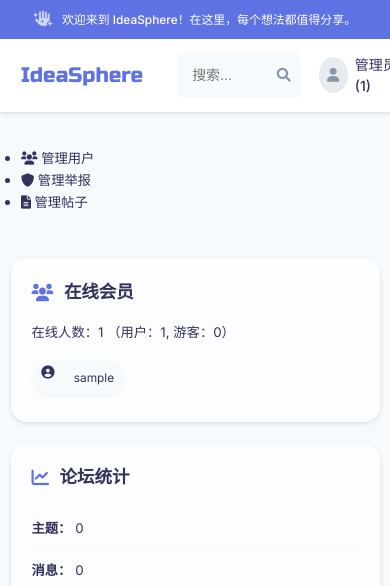
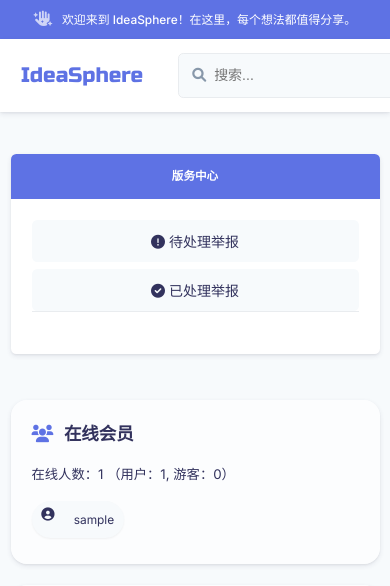
Before and after one commit to virgil698/IdeaSphere, a Flask app: page /moderation in a window 390 px wide; the page is wider, and only the part inside the window is pictured. Shown: the top 586 px of that part. Run offline with Flask 3, Linux system fonts and the light colour scheme; the visitor is signed in with stand-in values (Sample User, id 1); tables that the repository leaves empty hold one stand-in row (values such as "Sample post"); parts of the project's set-up code (start-up, migrations or seed data) failed here and were passed over; some libraries are stand-ins or nearby versions.

Commit message:
版务中心重写（待测试）

```diff
--- a/app.py
+++ b/app.py
@@ -1,4 +1,5 @@
 import os
+
 import pytz
 from flask import Flask, request, session, redirect, url_for, g, jsonify, render_template
 from flask_apscheduler import APScheduler
@@ -15,18 +16,18 @@
 from src.functions.icenter.index_logic_for_icenter import return_icenter_index_templates, \
     return_icenter_execute_sql_templates, return_icenter_editor
 from src.functions.index import index_logic, newest_logic, global_logic
+from src.functions.moderation.moderation import moderation_bp
 from src.functions.parser.markdown_parser import remove_markdown
 from src.functions.perm.permission_groups import permission_group_logic
 from src.functions.section.section import section_bp
 from src.functions.service import monitor
 from src.functions.service.editor import editor_tool
 from src.functions.service.intstall import install_logic
-from src.functions.service.moderation import moderation_panel_logic, manage_reports_logic, manage_users_logic, \
-    manage_posts_logic, delete_post_logic
+from src.functions.service.moderation import manage_posts_logic, delete_post_logic
 from src.functions.service.post_logic import create_post_logic, view_post_logic
 from src.functions.service.search import search_logic
 from src.functions.service.user_logic import register_logic, login_logic, logout_logic
-from src.functions.service.user_operations import reply_logic, report_post_logic, like_post_logic, report_comment_logic, \
+from src.functions.service.user_operations import reply_logic, like_post_logic, \
     like_comment_logic, upgrade_user_logic, downgrade_user_logic, handle_report_logic, edit_post_logic, \
     follow_user_logic, unfollow_user_logic, get_following_logic, get_followers_logic
 from src.functions.service.user_routes import user_bp
@@ -71,6 +72,9 @@
 
 # 注册用户页面蓝图
 app.register_blueprint(user_bp)
+
+# 注册版务中心页面蓝图
+app.register_blueprint(moderation_bp)
 
 app.jinja_env.globals.update(remove_markdown=remove_markdown)
 
@@ -173,26 +177,6 @@
 @app.route('/post/<int:post_id>', methods=['GET', 'POST'])
 def view_post(post_id):
     return view_post_logic(post_id)
-
-@app.route('/moderation')
-def moderation_panel():
-    return moderation_panel_logic()
-
-@app.route('/manage_users')
-def manage_users():
-    return manage_users_logic()
-
-@app.route('/manage_reports')
-def manage_reports():
-    return manage_reports_logic()
-
-@app.route('/report_post/<int:post_id>', methods=['POST'])
-def report_post(post_id):
-    return report_post_logic(post_id)
-
-@app.route('/report_comment/<int:comment_id>', methods=['POST'])
-def report_comment(comment_id):
-    return report_comment_logic(comment_id)
 
 @app.route('/like_post/<int:post_id>', methods=['POST'])
 def like_post(post_id):
--- /dev/null
+++ b/src/functions/moderation/moderation.py
@@ -0,0 +1,56 @@
+# src/functions/moderation/moderation.py
+
+from datetime import datetime
+
+from flask import Blueprint, g, jsonify, request, abort, render_template
+
+from src.functions.database.models import Report, db
+
+moderation_bp = Blueprint('moderation', __name__)
+
+@moderation_bp.route('/moderation')
+def moderation_panel():
+    return render_template('moderation/moderation_panel.html')
+
+@moderation_bp.route('/reports/pending')
+def moderation_reports_pending():
+    reports = Report.query.filter_by(status='pending').all()
+    pagination_pages = [1, 2, 3, 4, 5]  # 示例分页数据
+    current_page = 1  # 示例当前页码
+    return render_template('moderation/moderation_reports_pending.html', pending_reports=reports, pagination_pages=pagination_pages, current_page=current_page)
+
+@moderation_bp.route('/reports/processed')
+def moderation_reports_processed():
+    reports = Report.query.filter(Report.status != 'pending').all()
+    pagination_pages = [1, 2, 3, 4, 5]  # 示例分页数据
+    current_page = 1  # 示例当前页码
+    return render_template('moderation/moderation_reports_processed.html', processed_reports=reports, pagination_pages=pagination_pages, current_page=current_page)
+
+@moderation_bp.route('/handle_report/<int:report_id>', methods=['POST'])
+def handle_report(report_id):
+    if g.role not in ['admin', 'moderator']:
+        abort(403)
+    report = Report.query.get(report_id)
+    if not report:
+        abort(404)
+    status = request.json.get('status')
+    if status not in ['valid', 'invalid']:
+        return jsonify({'success': False, 'message': '无效的状态值'})
+    if status == 'valid':
+        if report.post:
+            report.post.deleted = True
+            report.post.delete_reason = report.reason
+            report.post.delete_time = datetime.now()
+        elif report.comment:
+            report.comment.deleted = True
+            report.comment.delete_reason = report.reason
+            report.comment.delete_time = datetime.now()
+        report.status = 'closed'
+        report.resolved_by = g.user.id if g.user else None
+        db.session.commit()
+        return jsonify({'success': True, 'message': '已违规，内容已隐藏'})
+    elif status == 'invalid':
+        report.status = 'closed'
+        report.resolved_by = g.user.id if g.user else None
+        db.session.commit()
+        return jsonify({'success': True, 'message': '未违规，举报已关闭'})
--- a/static/css/moderation_panel.css
+++ b/static/css/moderation_panel.css
@@ -0,0 +1,198 @@
+/* 版务中心主样式 */
+.moderation-panel {
+    margin-top: 2rem;
+    border-radius: 50%;
+}
+
+/* 卡片样式 */
+.card {
+    box-shadow: var(--shadow-sm);
+    border-radius: var(--border-radius);
+    overflow: hidden;
+    margin-bottom: 1.5rem;
+    background-color: var(--background-primary);
+}
+
+.card-header-banwu {
+    background-color: var(--primary-color);
+    color: white;
+    padding: 1rem;
+    font-weight: 600;
+}
+
+.card-body {
+    padding: 1.5rem;
+}
+
+/* 版务菜单 */
+.moderation-menu {
+    margin-bottom: 1.5rem;
+}
+
+.nav-tabs {
+    display: flex;
+    gap: 0.5rem;
+    padding: 0;
+    list-style: none;
+    border-bottom: 1px solid var(--border-color);
+}
+
+.nav-tab {
+    padding: 0.75rem 1.25rem;
+    background-color: var(--background-secondary);
+    color: var(--text-primary);
+    text-decoration: none;
+    border-radius: var(--border-radius);
+    transition: var(--transition-base);
+}
+
+.nav-tab:hover {
+    background-color: var(--background-tertiary);
+}
+
+.nav-tab.active {
+    background-color: var(--primary-color);
+    color: white;
+}
+
+/* 标签页标题和操作 */
+.tab-header {
+    display: flex;
+    justify-content: space-between;
+    align-items: center;
+    margin-bottom: 1.5rem;
+}
+
+.tab-header h4 {
+    margin: 0;
+    font-size: 1.25rem;
+    color: var(--text-primary);
+}
+
+/* 报告列表 */
+.report-list {
+    width: 100%;
+}
+
+.table {
+    width: 100%;
+    border-collapse: collapse;
+}
+
+.table th, .table td {
+    padding: 0.75rem;
+    text-align: left;
+    border-bottom: 1px solid var(--border-color);
+}
+
+.table th {
+    background-color: var(--background-secondary);
+    font-weight: 600;
+}
+
+.table-hover tbody tr:hover {
+    background-color: var(--background-tertiary);
+}
+
+/* 搜索框 */
+.search-box {
+    position: relative;
+    width: 250px;
+}
+
+.search-box input {
+    padding: 0.5rem 1rem 0.5rem 2.5rem;
+    border: 1px solid var(--border-color);
+    border-radius: var(--border-radius);
+    background-color: var(--background-secondary);
+}
+
+.search-box i {
+    position: absolute;
+    left: 1rem;
+    top: 50%;
+    transform: translateY(-50%);
+    color: var(--text-secondary);
+}
+
+/* 分页 */
+.pagination {
+    display: flex;
+    justify-content: center;
+    margin-top: 2rem;
+    gap: 0.5rem;
+}
+
+.page-number {
+    padding: 0.5rem 1rem;
+    border: 1px solid var(--border-color);
+    border-radius: var(--border-radius);
+    color: var(--text-primary);
+    text-decoration: none;
+}
+
+.page-number.active {
+    background-color: var(--primary-color);
+    color: white;
+    border-color: var(--primary-color);
+}
+
+/* 按钮样式 */
+.btn {
+    padding: 0.5rem 1rem;
+    border-radius: var(--border-radius);
+    font-weight: 500;
+    cursor: pointer;
+    text-decoration: none;
+}
+
+.btn-success {
+    background-color: #2dce89;
+    color: white;
+    border: none;
+}
+
+.btn-danger {
+    background-color: #f5365c;
+    color: white;
+    border: none;
+}
+
+/* 徽章样式 */
+.badge {
+    display: inline-block;
+    padding: 0.25rem 0.75rem;
+    font-size: 0.75rem;
+    font-weight: 600;
+    border-radius: var(--border-radius);
+}
+
+.badge-success {
+    background-color: #2dce89;
+    color: white;
+}
+
+.badge-danger {
+    background-color: #f5365c;
+    color: white;
+}
+
+/* 响应式调整 */
+@media (max-width: 768px) {
+    .nav-tabs {
+        flex-direction: column;
+    }
+
+    .nav-tab {
+        width: 100%;
+        text-align: center;
+    }
+
+    .table {
+        font-size: 0.875rem;
+    }
+
+    .table th, .table td {
+        padding: 0.5rem;
+    }
+}
--- a/templates/base.html
+++ b/templates/base.html
@@ -45,7 +45,7 @@
                 <a href="{{ url_for('index') }}" class="nav-link">首页</a>
                 <a href="{{ url_for('section.sections') }}" class="nav-link">版块分类</a>
                 {% if 'role' in session and session['role'] in ['admin', 'moderator'] %}
-                <a href="{{ url_for('moderation_panel') }}" class="nav-link">版务中心</a>
+                <a href="{{ url_for('moderation.moderation_panel') }}" class="nav-link">版务中心</a>
                 {% endif %}
             </div>
         </div>
@@ -66,7 +66,7 @@
                 <div class="user-dropdown">
                     <a href="/user/{{ session.get('user_id') }}"><i class="fas fa-circle-user"></i> 个人主页</a>
                     {% if session['role'] in ['admin', 'moderator'] %}
-                    <a href="{{ url_for('moderation_panel') }}"><i class="fas fa-tachometer-alt"></i> 版务中心</a>
+                    <a href="{{ url_for('moderation.moderation_panel') }}"><i class="fas fa-tachometer-alt"></i> 版务中心</a>
                     {% endif %}
                     <a href="{{ url_for('logout') }}"><i class="fas fa-sign-out-alt"></i> 退出登录</a>
                 </div>
--- a/templates/moderation/moderation_panel.html
+++ b/templates/moderation/moderation_panel.html
@@ -1,22 +1,25 @@
 {% extends "base.html" %}
 
-{% block head %}
-    <link rel="stylesheet" type="text/css" href="{{ url_for('static', filename='css/moderation_panel.css') }}">
-{% endblock %}
-
 {% block content %}
-<div class="container mt-4">
-    <div class="row">
-        <div class="col-md-12">
-            {% include "moderation/moderation_panel_header.html" %}
+<div class="moderation-panel">
+    <div class="card">
+        <div class="card-header-banwu">
+            <h5 class="text-center">版务中心</h5>
         </div>
-    </div>
-
-    <div class="row">
-        <div class="col-md-12">
-            {% block admin_content %}
-            {% endblock %}
+        <div class="card-body">
+            <div class="moderation-menu">
+                <nav class="nav-tabs">
+                    <a href="{{ url_for('moderation.moderation_reports_pending') }}" class="nav-tab {% if active_tab == 'pending' %}active{% endif %}">
+                        <i class="fas fa-exclamation-circle"></i> 待处理举报
+                    </a>
+                    <a href="{{ url_for('moderation.moderation_reports_processed') }}" class="nav-tab {% if active_tab == 'processed' %}active{% endif %}">
+                        <i class="fas fa-check-circle"></i> 已处理举报
+                    </a>
+                </nav>
+            </div>
+            {% block moderation_content %}{% endblock %}
         </div>
     </div>
 </div>
+<link rel="stylesheet" href="{{ url_for('static', filename='css/moderation_panel.css') }}">
 {% endblock %}
--- a/templates/moderation/moderation_panel_header.html
+++ /dev/null
@@ -1,19 +0,0 @@
-<nav class="navbar navbar-expand-lg navbar-light bg-light mb-4">
-    <ul class="navbar-nav">
-        <li class="nav-item">
-            <a class="nav-link" href="{{ url_for('manage_users') }}">
-                <i class="fas fa-users"></i> 管理用户
-            </a>
-        </li>
-        <li class="nav-item">
-            <a class="nav-link" href="{{ url_for('manage_reports') }}">
-                <i class="fas fa-shield-alt"></i> 管理举报
-            </a>
-        </li>
-        <li class="nav-item">
-            <a class="nav-link" href="{{ url_for('manage_posts') }}">
-                <i class="fas fa-file-alt"></i> 管理帖子
-            </a>
-        </li>
-    </ul>
-</nav>
```
Also changed, not shown: src/functions/api/api.py (+17 -1 lines), src/functions/service/user_operations.py (+0 -36 lines), templates/moderation/manage_posts.html (deleted, +0 -40 lines), templates/moderation/manage_reports.html (deleted, +0 -58 lines), templates/moderation/manage_users.html (deleted, +0 -44 lines), templates/moderation/moderation_reports_pending.html (added, +81 -0 lines), templates/moderation/moderation_reports_processed.html (added, +82 -0 lines).
